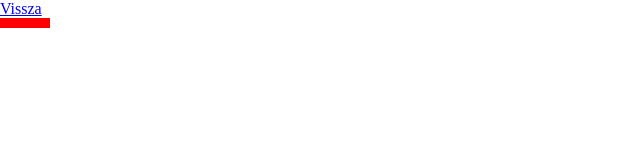
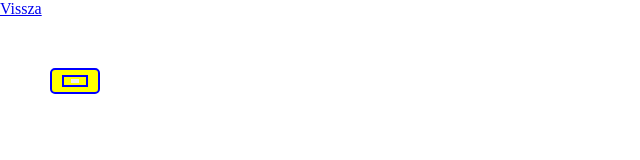
Before and after one commit to terenyijanos96/Toggle-switch_html-css, a plain HTML site: page switch-js.html in a window 1280 px wide. Shown: the whole page, without its empty margins (0-640 px from the left). Drawn offline with Linux system fonts and the light colour scheme.

Commit message:
gombok hozzáadása

```diff
--- a/script.js
+++ b/script.js
@@ -18,7 +18,12 @@ function toggleSwitchLetrehozasa() {
 
   text += `<div class="toggle-switch">`;
   text += `<input type="checkbox" id="toggle">`;
-  text += `<label for="toggle"></label>`;
+  text += `<label for="toggle">`
+  text += `<div class="buttons">`
+  text += `<button class="bal"></button>`
+  text += `<button class="jobb"></button>`
+  text += `</div>`;
+  text += `</label>`;
   text += `</div>`;
 
   return text;
--- a/style-js.css
+++ b/style-js.css
@@ -1,7 +1,7 @@
 * {
   margin: 0;
   padding: 0;
-    box-sizing: border-box
+  box-sizing: border-box;
 }
 
 #toggle {
@@ -12,8 +12,25 @@
 }
 
 #toggle + label {
-    background-color: red;
+  background-color: yellow;
   display: block;
   width: 50px;
-    height: 10px;
+  border: 2px blue solid;
+  padding: 5px 10px 5px 10px;
+  border-radius: 5px;
 }
+
+.toggle-switch {
+  padding: 50px;
+}
+
+label {
+  display: flex;
+}
+
+.buttons {
+  border: 2px blue solid;
+  display: flex;
+  padding: 2px;
+  justify-content: center;
+}
```
Lines whose indentation alone changed are shown as unchanged.
